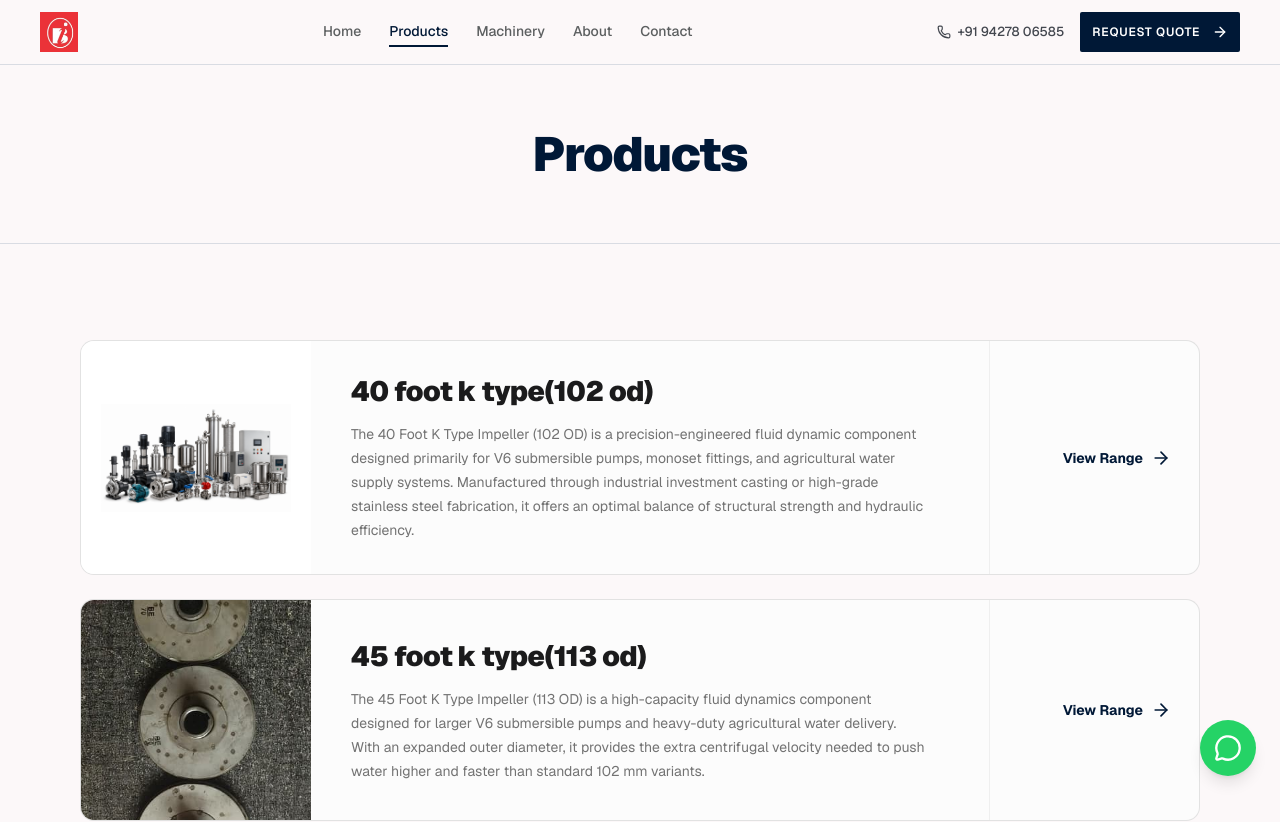
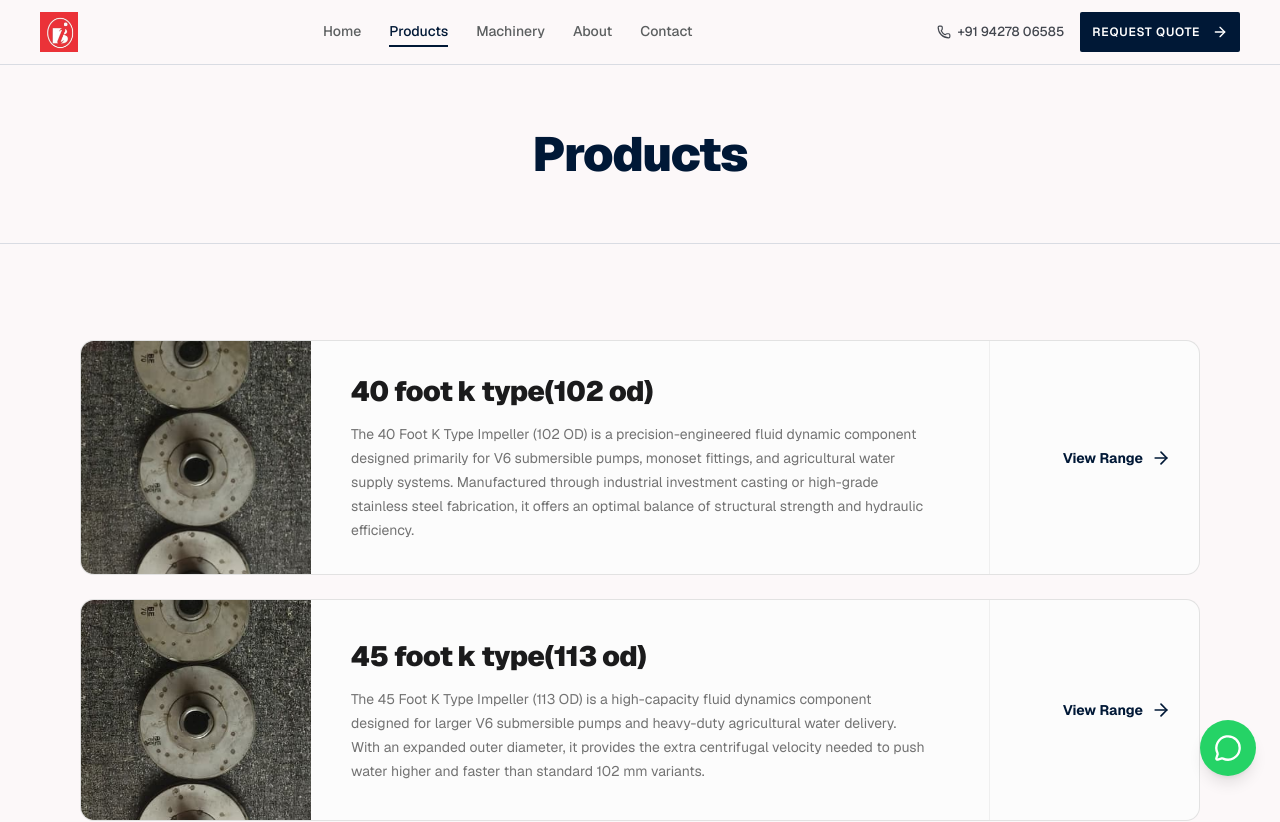
Before and after one commit to Harsh20071111/Social_Internship, a Next.js app: page /products in a window 1280 px wide. Shown: the top 822 px of the page. Built offline with nearby package versions, Linux system fonts and the light colour scheme.

Commit message:
Update 40 foot K Type product card with new impeller image and fix placeholder logic

```diff
--- a/src/app/products/page.tsx
+++ b/src/app/products/page.tsx
@@ -26,10 +26,10 @@ export default function ProductsPage() {
               >
                 <div className="relative min-h-[220px] bg-white">
                   <Image
-                    src={index === 0 ? "/images/puck-product-collage.png" : category.image}
+                    src={category.image}
                     alt={category.title}
                     fill
-                    className={index === 0 ? "object-contain p-5" : "object-cover"}
+                    className="object-cover"
                     sizes="(max-width: 768px) 100vw, 230px"
                   />
                 </div>
--- a/src/lib/puck-content.ts
+++ b/src/lib/puck-content.ts
@@ -3,7 +3,7 @@ export const productCategories = [
     slug: "40-foot-k-type-102-od",
     title: "40 foot k type(102 od)",
     summary: "The 40 Foot K Type Impeller (102 OD) is a precision-engineered fluid dynamic component designed primarily for V6 submersible pumps, monoset fittings, and agricultural water supply systems. Manufactured through industrial investment casting or high-grade stainless steel fabrication, it offers an optimal balance of structural strength and hydraulic efficiency.",
-    image: "/images/impeller-stack.jpg",
+    image: "/images/impeller-stack-40.png",
   },
   {
     slug: "45-foot-k-type-113-od",
```
Also changed, not shown: public/images/impeller-stack-40.png (added).
